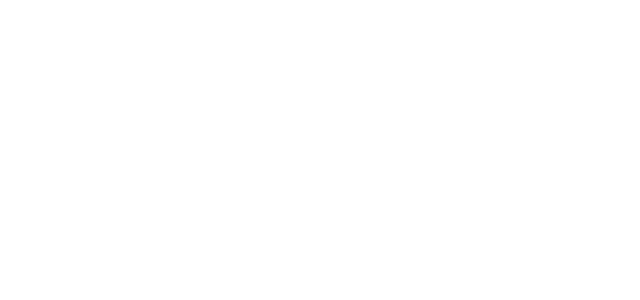
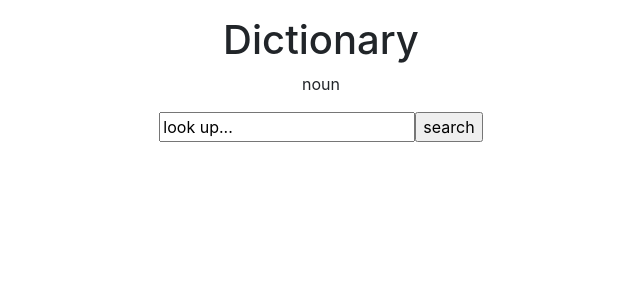
Before and after one commit to emmasarge/dictionary-project, a React (Create React App) app: page / in a window 1280 px wide. Shown: the top 300 px of the page, without its empty margins (319-959 px from the left). Built offline with nearby package versions, Linux system fonts and the light colour scheme.

Commit message:
add search bar component

```diff
--- a/src/App.js
+++ b/src/App.js
@@ -1,11 +1,10 @@
-
+import SearchBar from './components/molecules/searchBar';
 import './index.css';
 
-function App() {
+export default function App() {
   return (
     <div className="App">
+      <SearchBar />
     </div>
   );
 }
-
-export default App;
--- /dev/null
+++ b/src/components/molecules/searchBar.js
@@ -0,0 +1,18 @@
+import React from "react";
+
+export default function SearchBar() {
+  return (
+    <>
+      <div className="text-center mt-3">
+        <h1 >Dictionary</h1>
+        <p>noun</p>
+      </div>
+      <div>
+          <form className="mx-auto text-center">
+              <input type="text" value="look up..."/>
+              <input type="submit" value="search"/>
+          </form>
+      </div>
+    </>
+  );
+}
```
